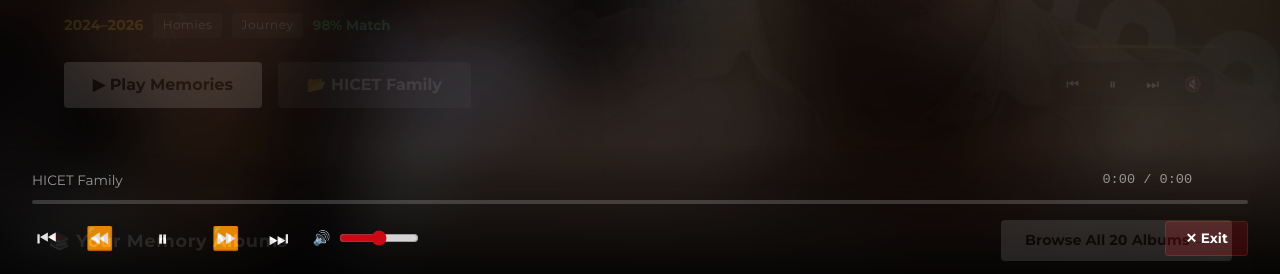
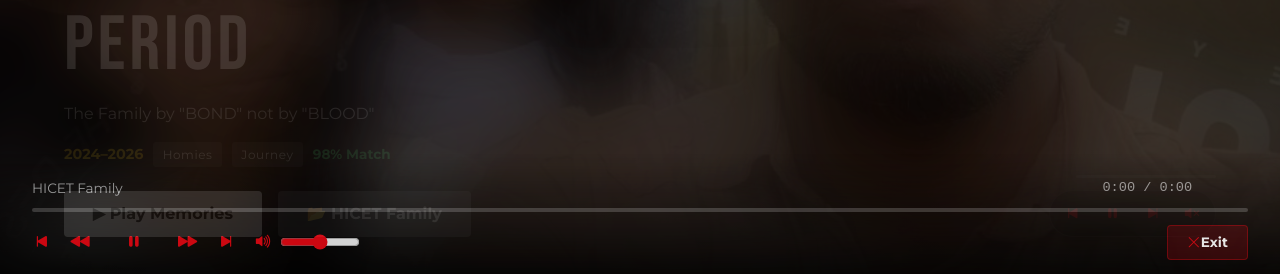
Before and after one commit to Manikandan1411/homiesflix, a plain HTML site: page index.html in a window 1280 px wide. Both pictures are taken after a click on the button "▶ Play Memories". Shown: the part 516-790 px from the top of the page. Drawn offline with nearby package versions, Linux system fonts and the light colour scheme.

Commit message:
feat: red cinematic symbols, full-screen hero banner, and Bootstrap Icons integration

```diff
--- a/css/homieflix.css
+++ b/css/homieflix.css
@@ -202,7 +202,7 @@ body {
 /* ===== HERO BANNER ===== */
 .hero-banner {
   position: relative;
-  height: 85vh;
+  height: 100vh;
   min-height: 500px;
   display: flex;
   align-items: flex-end;
@@ -213,7 +213,7 @@ body {
   position: absolute;
   inset: 0;
   background-size: cover;
-  background-position: center top;
+  background-position: center center;
   background-repeat: no-repeat;
   will-change: opacity, transform;
   z-index: 0;
@@ -797,14 +797,41 @@ body {
 .player-btns button {
   background: transparent;
   border: none;
-  color: #fff;
-  font-size: 1.4rem;
+  color: var(--hf-red);
+  font-size: 1.2rem;
   cursor: pointer;
-  padding: 0.3rem;
-  transition: transform 0.15s, opacity 0.15s;
+  display: flex;
+  align-items: center;
+  justify-content: center;
+  transition: transform 0.2s;
 }
-.player-btns button:hover { transform: scale(1.2); }
+.player-btns button:hover { transform: scale(1.1); }
 
+.hero-ctrl-btn {
+  background: transparent;
+  border: none;
+  color: var(--hf-red);
+  width: 32px;
+  height: 32px;
+  border-radius: 50%;
+  display: flex;
+  align-items: center;
+  justify-content: center;
+  font-size: 1.1rem;
+  cursor: pointer;
+  transition: all 0.2s cubic-bezier(0.175, 0.885, 0.32, 1.275);
+}
+
+.mob-nav-icon {
+  font-size: 1.3rem;
+  margin-bottom: 2px;
+  color: var(--hf-red);
+}
+
+.bi {
+  color: var(--hf-red);
+  vertical-align: middle;
+}
 .vol-wrap {
   display: flex; align-items: center; gap: 0.5rem;
   color: var(--hf-muted); font-size: 0.9rem;
--- a/index.html
+++ b/index.html
@@ -13,6 +13,7 @@
     rel="stylesheet" />
   <link rel="stylesheet" href="css/homieflix.css" />
   <link rel="stylesheet" href="css/animations.css" />
+  <link rel="stylesheet" href="https://cdn.jsdelivr.net/npm/bootstrap-icons@1.11.1/font/bootstrap-icons.css">
 </head>
 
 <body>
@@ -40,7 +41,7 @@
 
     <div class="hf-nav-right">
       <div class="hf-search-wrap">
-        <input type="text" class="hf-search" id="searchInput" placeholder="Search memories..."/>
+        <input type="text" class="hf-search" id="searchInput" placeholder="Search memories..." />
       </div>
       <div class="hf-avatar" onclick="openFavorites()">H</div>
 
@@ -64,19 +65,19 @@
   <!-- MOBILE BOTTOM NAV -->
   <nav class="mobile-bottom-nav" id="mobileBottomNav">
     <a href="index.html" class="mob-nav-item active">
-      <span class="mob-nav-icon">🏠</span>
+      <span class="mob-nav-icon"><i class="bi bi-house-fill"></i></span>
       <span>Home</span>
     </a>
     <a href="albums.html" class="mob-nav-item">
-      <span class="mob-nav-icon">📚</span>
+      <span class="mob-nav-icon"><i class="bi bi-collection-play-fill"></i></span>
       <span>Albums</span>
     </a>
     <a href="timeline.html" class="mob-nav-item">
-      <span class="mob-nav-icon">📅</span>
+      <span class="mob-nav-icon"><i class="bi bi-calendar3"></i></span>
       <span>Timeline</span>
     </a>
     <a href="signatures.html" class="mob-nav-item">
-      <span class="mob-nav-icon">✍️</span>
+      <span class="mob-nav-icon"><i class="bi bi-pencil-square"></i></span>
       <span>Sign</span>
     </a>
   </nav>
@@ -114,10 +115,10 @@
           <div class="hero-progress-bar" id="heroProgressBar"></div>
         </div>
         <div class="hero-btn-group">
-          <button onclick="HeroSlideshow.prev()" class="hero-ctrl-btn" title="Previous">⏮</button>
-          <button onclick="HeroSlideshow.togglePlay()" class="hero-ctrl-btn" id="heroPlayPauseBtn" title="Play/Pause">⏸</button>
-          <button onclick="HeroSlideshow.next()" class="hero-ctrl-btn" title="Next">⏭</button>
-          <button onclick="HeroSlideshow.toggleMute()" class="hero-ctrl-btn" id="heroMuteBtn" title="Mute/Unmute">🔇</button>
+          <button onclick="HeroSlideshow.prev()" class="hero-ctrl-btn" title="Previous"><i class="bi bi-skip-start-fill"></i></button>
+          <button onclick="HeroSlideshow.togglePlay()" class="hero-ctrl-btn" id="heroPlayPauseBtn" title="Play/Pause"><i class="bi bi-pause-fill"></i></button>
+          <button onclick="HeroSlideshow.next()" class="hero-ctrl-btn" title="Next"><i class="bi bi-skip-end-fill"></i></button>
+          <button onclick="HeroSlideshow.toggleMute()" class="hero-ctrl-btn" id="heroMuteBtn" title="Mute/Unmute"><i class="bi bi-volume-mute-fill"></i></button>
         </div>
       </div>
     </div>
@@ -136,20 +137,6 @@
         <h2 class="row-title" style="margin:0;">📚 Your Memory Albums</h2>
         <a href="albums.html" class="btn-play"
           style="text-decoration:none; font-size:0.9rem; padding:0.6rem 1.5rem;">Browse All 20 Albums →</a>
-      </div>
-    </div>
-
-    <!-- SECRET LOCKED MEMORY -->
-    <div class="locked-section" data-aos="fade-up">
-      <div class="locked-card" id="lockedMemory">
-        <div class="lock-icon">🔒</div>
-        <h3>Secret Memory</h3>
-        <p>Something very special is hidden here...</p>
-        <button class="btn-unlock" id="unlockBtn" onmousedown="startUnlock()" onmouseup="cancelUnlock()"
-          ontouchstart="startUnlock()" ontouchend="cancelUnlock()">Hold to Unlock (3s)</button>
-        <div class="unlock-bar">
-          <div class="unlock-progress" id="unlockProgress"></div>
-        </div>
       </div>
     </div>
 
@@ -189,15 +176,6 @@
 
   <!-- Signatures moved to signatures.html -->
 
-  <!-- FAVORITES PANEL -->
-  <div class="favorites-panel" id="favoritesPanel">
-    <div class="fav-header">
-      <h2>❤️ My List</h2>
-      <button onclick="closeFavorites()">✕</button>
-    </div>
-    <div class="fav-grid" id="favGrid"></div>
-  </div>
-
   <!-- FULLSCREEN PLAYER -->
   <div class="hf-player" id="playerOverlay" style="display:none">
     <div class="player-bg" id="playerBg"></div>
@@ -205,23 +183,29 @@
     <div class="player-content">
       <div class="player-slide active" id="currentSlide">
         <img id="playerImg" src="" alt="" style="display:none" />
-        <video id="playerVid" muted playsinline webkit-playsinline x5-playsinline style="width:100%;height:100%;object-fit:contain;display:none;"></video>
+        <video id="playerVid" muted playsinline webkit-playsinline x5-playsinline
+          style="width:100%;height:100%;object-fit:contain;display:none;"></video>
         <div class="slide-caption" id="slideCaption"></div>
       </div>
     </div>
 
     <!-- MOBILE PLAY OVERLAY (for Low Power Mode) -->
-    <div id="mobilePlayOverlay" style="display:none; position:absolute; inset:0; background:rgba(0,0,0,0.4); z-index:100; cursor:pointer;" onclick="manualVideoStart()">
-      <div style="display:flex; flex-direction:column; align-items:center; justify-content:center; height:100%; color:#fff; gap:10px;">
+    <div id="mobilePlayOverlay"
+      style="display:none; position:absolute; inset:0; background:rgba(0,0,0,0.4); z-index:100; cursor:pointer;"
+      onclick="manualVideoStart()">
+      <div
+        style="display:flex; flex-direction:column; align-items:center; justify-content:center; height:100%; color:#fff; gap:10px;">
         <span style="font-size:3rem;">▶</span>
-        <span style="font-size:0.8rem; font-weight:700; letter-spacing:0.1em; text-transform:uppercase;">Tap to Play Video</span>
+        <span style="font-size:0.8rem; font-weight:700; letter-spacing:0.1em; text-transform:uppercase;">Tap to Play
+          Video</span>
       </div>
     </div>
 
     <div class="player-controls">
       <div class="player-title-bar">
         <span id="playerTitle"></span>
-        <span id="playerTime" style="margin-left:auto; margin-right:1.5rem; font-family:monospace; font-size:0.85rem; color:rgba(255,255,255,0.6)"></span>
+        <span id="playerTime"
+          style="margin-left:auto; margin-right:1.5rem; font-family:monospace; font-size:0.85rem; color:rgba(255,255,255,0.6)"></span>
         <span id="playerCounter"></span>
       </div>
       <div class="player-progress-wrap" onclick="scrubPlayer(event)">
@@ -230,16 +214,16 @@
         </div>
       </div>
       <div class="player-btns">
-        <button onclick="prevSlide()" title="Previous Memory">⏮</button>
-        <button onclick="skipTime(-10)" title="Rewind 10s">⏪</button>
-        <button id="playPauseBtn" onclick="togglePlay()" style="min-width: 50px;">⏸</button>
-        <button onclick="skipTime(10)" title="Forward 10s">⏩</button>
-        <button onclick="nextSlide()" title="Next Memory">⏭</button>
+        <button onclick="prevSlide()" title="Previous Memory"><i class="bi bi-skip-start-fill"></i></button>
+        <button onclick="skipTime(-10)" title="Rewind 10s"><i class="bi bi-rewind-fill"></i></button>
+        <button id="playPauseBtn" onclick="togglePlay()" style="min-width: 50px;"><i class="bi bi-pause-fill"></i></button>
+        <button onclick="skipTime(10)" title="Forward 10s"><i class="bi bi-fast-forward-fill"></i></button>
+        <button onclick="nextSlide()" title="Next Memory"><i class="bi bi-skip-end-fill"></i></button>
         <div class="vol-wrap">
-          <span>🔊</span>
+          <i class="bi bi-volume-up-fill" style="font-size: 1.1rem;"></i>
           <input type="range" id="volSlider" min="0" max="1" step="0.05" value="0.5" oninput="setVolume(this.value)" />
         </div>
-        <button class="exit-btn" onclick="exitPlayer()">✕ Exit</button>
+        <button class="exit-btn" onclick="exitPlayer()"><i class="bi bi-x-lg"></i> Exit</button>
       </div>
     </div>
   </div>
--- a/js/app.js
+++ b/js/app.js
@@ -591,7 +591,7 @@ function startPlayerInterval() {
 
 function togglePlay() {
   playerState.playing = !playerState.playing;
-  document.getElementById('playPauseBtn').textContent = playerState.playing ? '⏸' : '▶';
+  document.getElementById('playPauseBtn').innerHTML = playerState.playing ? '<i class="bi bi-pause-fill"></i>' : '<i class="bi bi-play-fill"></i>';
   if (playerState.playing) {
     startPlayerInterval();
     tryPlayMusic();
--- a/js/hero-slideshow.js
+++ b/js/hero-slideshow.js
@@ -52,12 +52,12 @@ const HeroSlideshow = (() => {
     clearTimeout(timer);
     vidEl.pause();
     gsap.killTweensOf('#heroProgressBar');
-    if (document.getElementById('heroPlayPauseBtn')) document.getElementById('heroPlayPauseBtn').textContent = '▶';
+    if (document.getElementById('heroPlayPauseBtn')) document.getElementById('heroPlayPauseBtn').innerHTML = '<i class="bi bi-play-fill"></i>';
   }
   function resume() {
     paused = false;
     if (initialized) _scheduleNext(); else vidEl.play().catch(()=>{});
-    if (document.getElementById('heroPlayPauseBtn')) document.getElementById('heroPlayPauseBtn').textContent = '⏸';
+    if (document.getElementById('heroPlayPauseBtn')) document.getElementById('heroPlayPauseBtn').innerHTML = '<i class="bi bi-pause-fill"></i>';
   }
 
   function next() { _showItem(current + 1); }
@@ -78,7 +78,7 @@ const HeroSlideshow = (() => {
     }
 
     const muteBtn = document.getElementById('heroMuteBtn');
-    if (muteBtn) muteBtn.textContent = vidEl.muted ? '🔇' : '🔊';
+    if (muteBtn) muteBtn.innerHTML = vidEl.muted ? '<i class="bi bi-volume-mute-fill"></i>' : '<i class="bi bi-volume-up-fill"></i>';
   }
 
   // ── Private ───────────────────────────────────────────────
```
Also changed, not shown: albums.html (+11 -10 lines), signatures.html (+5 -4 lines), timeline.html (+5 -4 lines).
